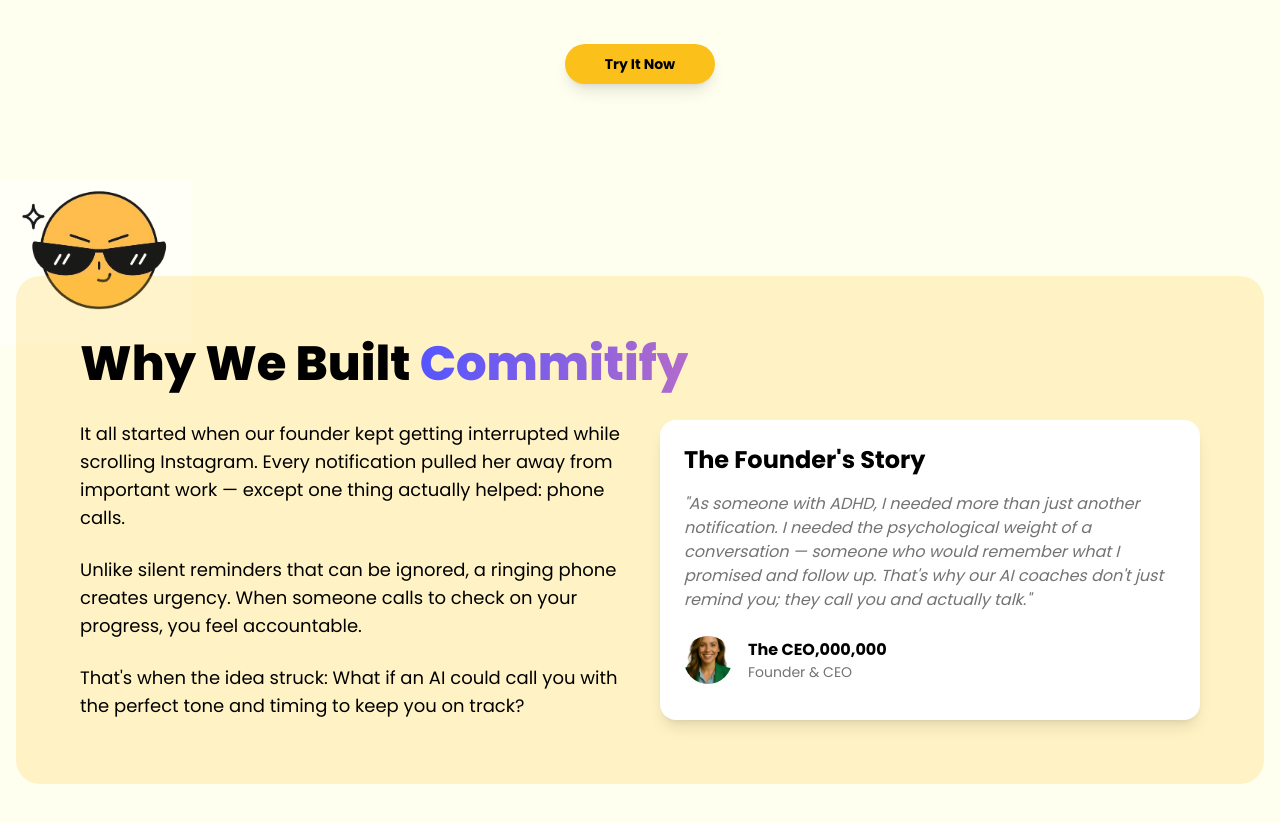
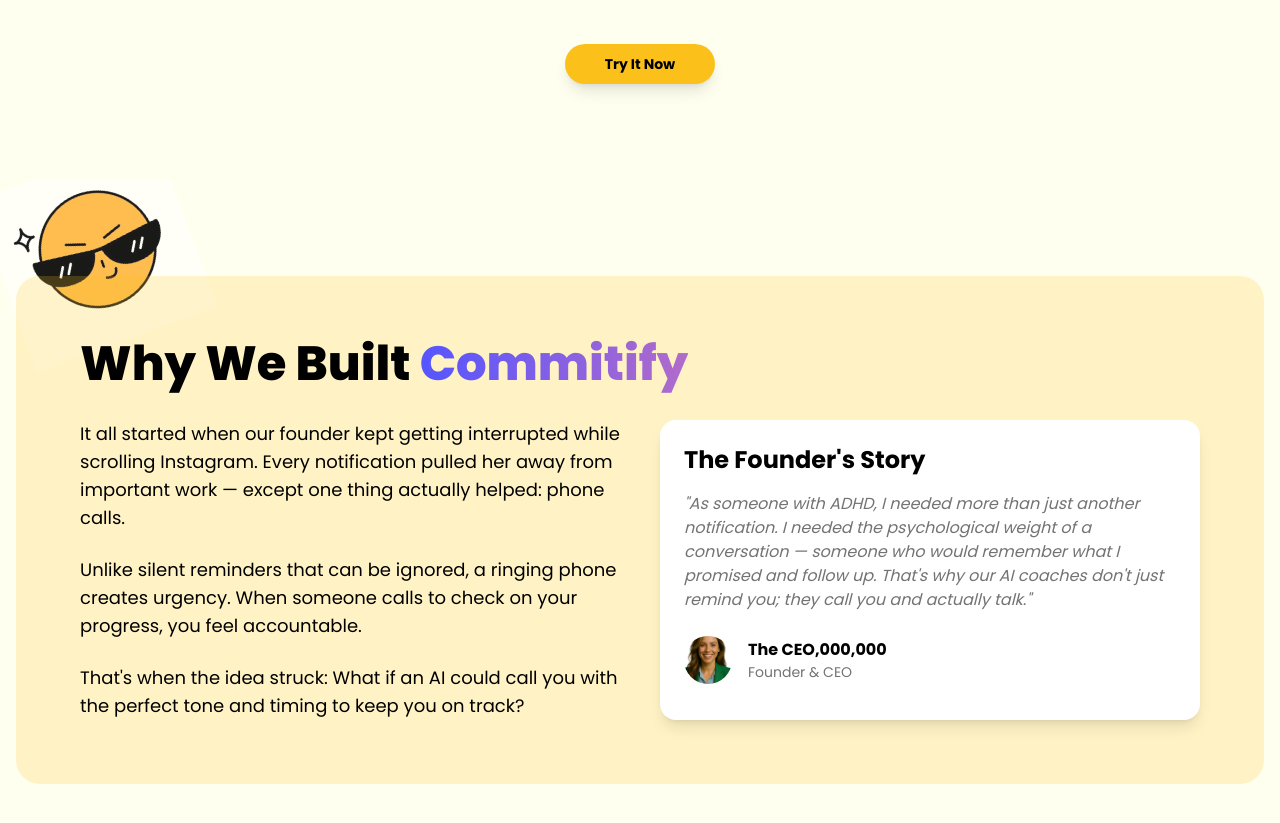
Before and after one commit to entrepreneursfirst/may-motivates-you, a React (Vite) app: page / in a window 1280 px wide. Shown: the part 2620-3443 px from the top of the page. Built offline with nearby package versions, Linux system fonts and the light colour scheme.

Commit message:
Code edited in Lovable Code Editor
Edited UI in Lovable

```diff
--- a/src/components/WhyWeBuiltThis.tsx
+++ b/src/components/WhyWeBuiltThis.tsx
@@ -7,7 +7,7 @@ const WhyWeBuiltThis = () => {
     <section id="why" className="py-24 overflow-hidden">
       <div className="container mx-auto px-4 relative">
         {/* Added sticker positioned relative to container */}
-        <div className="absolute -left-0 -top-[3cm] z-0 opacity-90">
+        <div className="absolute -left-0 -top-[3cm] z-0 transform rotate-[-20deg] opacity-90">
           <img
             src="/lovable-uploads/99634d53-7783-4dd8-a3d9-bf614fb19fcf.png"
             alt="Cool sticker"
```
